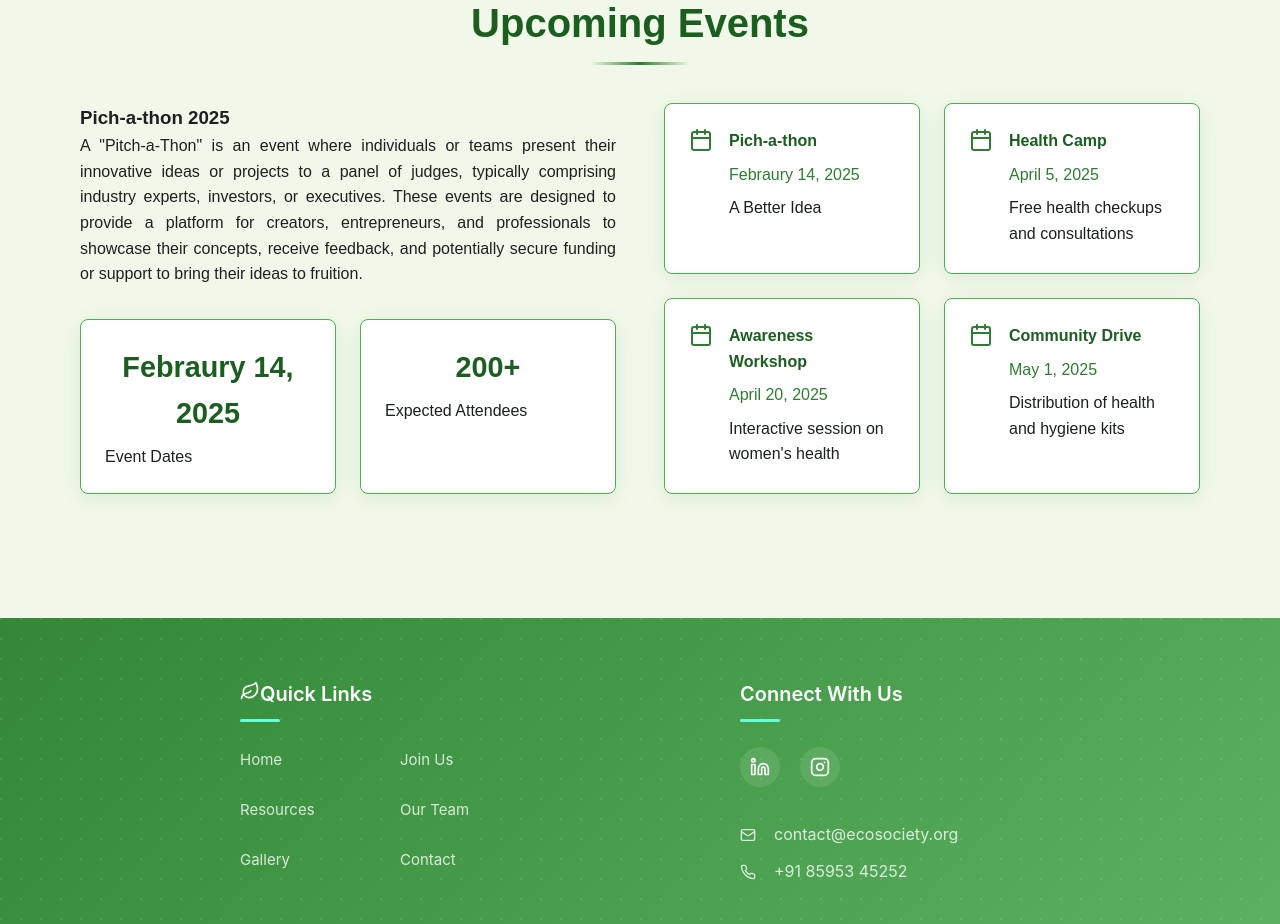
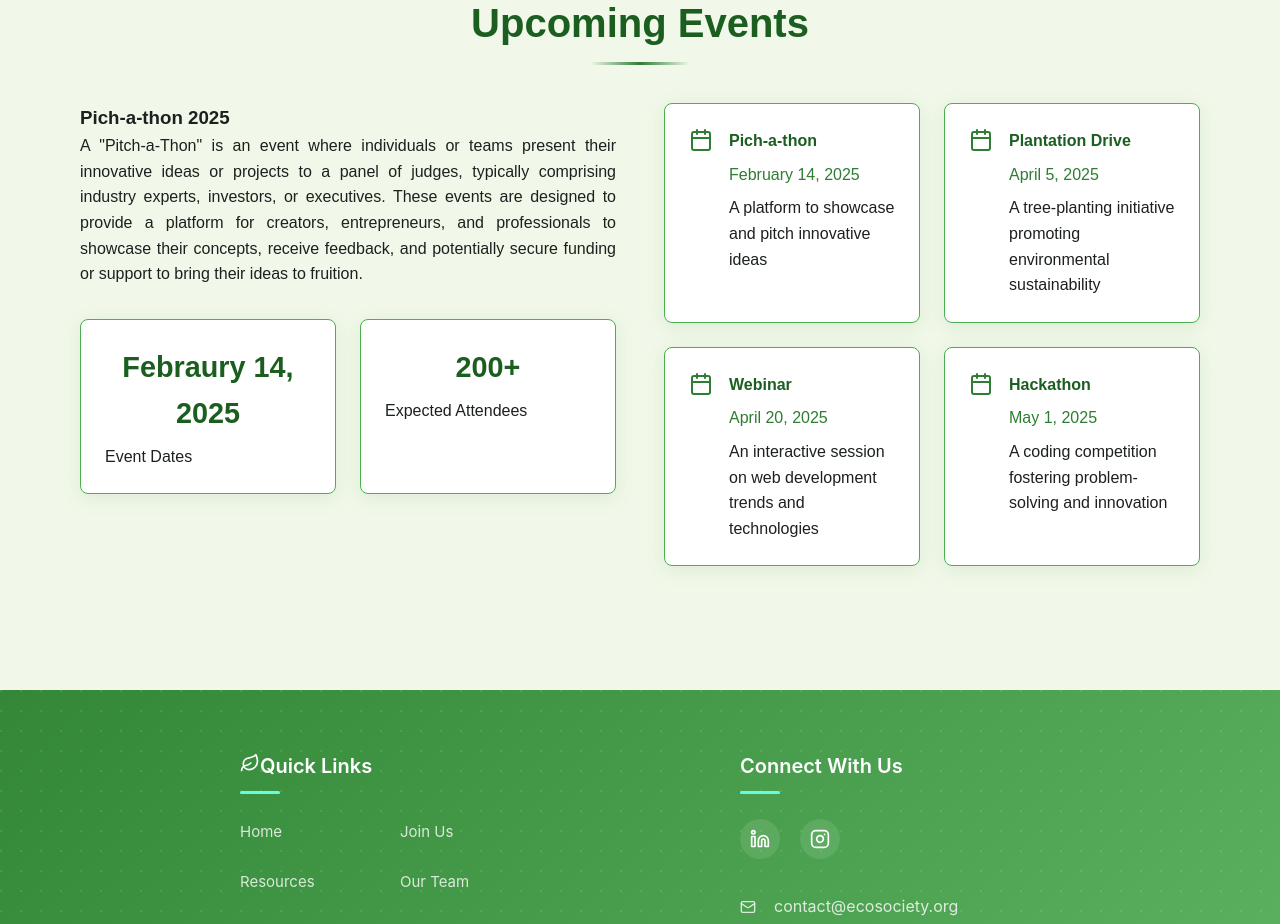
Before and after one commit to kushalswami20/ideathon, a React (Vite) app in the folder frontend/: page / in a window 1280 px wide. Shown: the part 1600-2524 px from the top of the page. Built offline with nearby package versions, Linux system fonts and the light colour scheme.

Commit message:
Update Home.jsx

```diff
--- a/frontend/src/components/Home.jsx
+++ b/frontend/src/components/Home.jsx
@@ -99,23 +99,23 @@ const Home = () => {
               {[
                 {
                   title: "Pich-a-thon",
-                  date: "Febraury 14, 2025",
-                  desc: "A Better Idea "
+                  date: "February 14, 2025",
+                  desc: "A platform to showcase and pitch innovative ideas"
                 },
                 {
-                  title: "Health Camp",
+                  title: "Plantation Drive",
                   date: "April 5, 2025",
-                  desc: "Free health checkups and consultations"
+                  desc: "A tree-planting initiative promoting environmental sustainability"
                 },
                 {
-                  title: "Awareness Workshop",
+                  title: "Webinar",
                   date: "April 20, 2025",
-                  desc: "Interactive session on women's health"
+                  desc: "An interactive session on web development trends and technologies"
                 },
                 {
-                  title: "Community Drive",
+                  title: "Hackathon",
                   date: "May 1, 2025",
-                  desc: "Distribution of health and hygiene kits"
+                  desc: "A coding competition fostering problem-solving and innovation"
                 }
               ].map((event) => (
                 <div key={event.title} className="feature-card">
```
